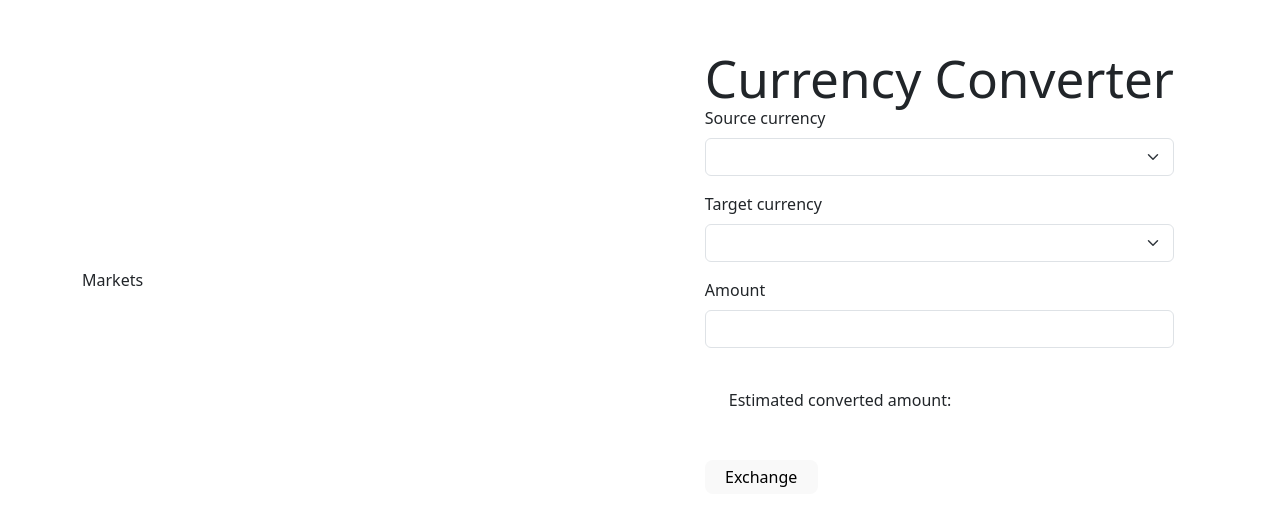
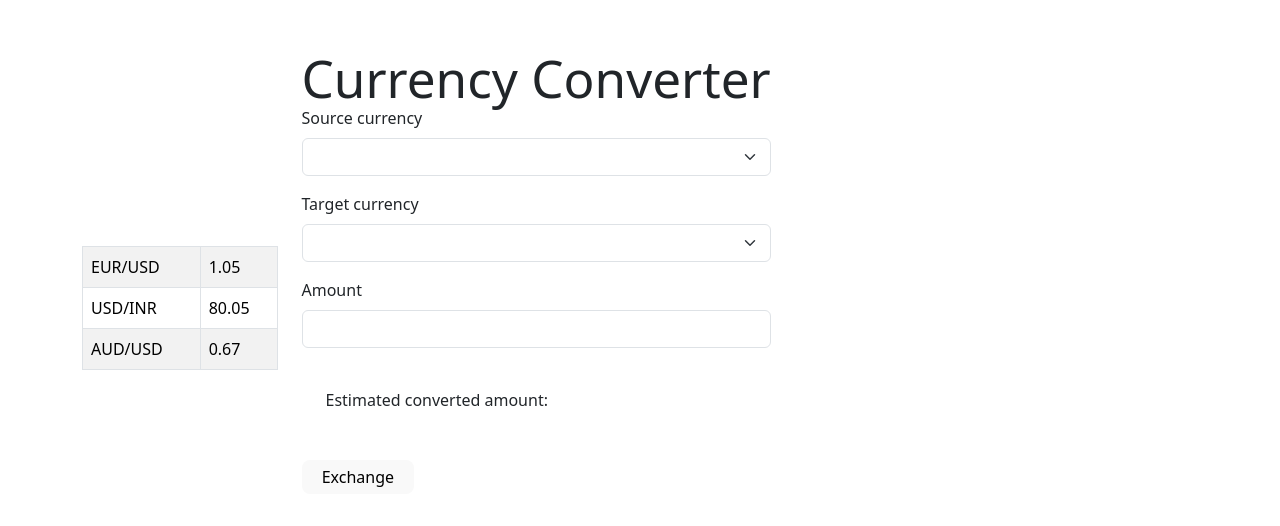
Before and after one commit to rudrcodes/CurrencyConverter, a React (Vite) app: page / in a window 1280 px wide. Shown: the part 120-646 px from the top of the page. Built offline with nearby package versions, Linux system fonts and the light colour scheme.

Commit message:
UI changes

```diff
--- a/src/App.css
+++ b/src/App.css
@@ -1,5 +1,3 @@
-
-
 .logo {
   height: 6em;
   padding: 1.5em;
@@ -36,13 +34,17 @@
   color: #888;
 }
 
+.container {
+  display: flex;
+  align-items: center;
+  flex-wrap: wrap;
+}
 
-.container{
+.App {
+  width: 100vw;
+  height: 100vh;
   display: flex;
-  justify-content: space-between;
+  justify-content: center;
   align-items: center;
-  width:60%;
+  flex-wrap: wrap;
 }
-.App{
-  width:100vw;
-}
--- a/src/App.jsx
+++ b/src/App.jsx
@@ -2,14 +2,17 @@ import './App.css'
 import CurrencyConverter from './components/CurrencyConverter'
 import Markets from './components/Markets';
 import 'bootstrap/dist/css/bootstrap.min.css';
+import { ToastContainer, toast } from 'react-toastify';
+import 'react-toastify/dist/ReactToastify.css';
 // npm install -D tailwindcss postcss autoprefixer
 // npx tailwindcss init -p
 
 function App() {
 
   return (
-    <div className='App'>
-      <div className='container'>
+    <div className='App bg-gray-100'>
+      <ToastContainer />
+      <div className='container  justify-center lg:justify-between'>
         <Markets />
         <CurrencyConverter />
       </div>
--- a/src/components/CurrencyConverter.jsx
+++ b/src/components/CurrencyConverter.jsx
@@ -1,6 +1,7 @@
 import { useState } from 'react';
 import Button from 'react-bootstrap/Button';
 import Form from 'react-bootstrap/Form';
+import { toast } from 'react-toastify';
 
 function CurrencyConverter() {
     const [src, setSrc] = useState('')
@@ -10,9 +11,41 @@ function CurrencyConverter() {
 
     const handleSubmit = (e) => {
         e.preventDefault();
-        if (src == "") return alert("Select Source curreny ")
-        if (target == "") return alert("Select Target curreny ")
-            if(inputCurrency==null) return alert("no ip")
+        if (src.length == 0) {
+
+            return toast(' Select Source curreny!', {
+                position: "top-center",
+                autoClose: 5000,
+                hideProgressBar: false,
+                closeOnClick: true,
+                pauseOnHover: true,
+                draggable: true,
+                progress: undefined,
+                theme: "dark",
+            });
+        }
+        if (target == "") {
+            return toast(' Select Target curreny!', {
+                position: "top-center",
+                autoClose: 5000,
+                hideProgressBar: false,
+                closeOnClick: true,
+                pauseOnHover: true,
+                draggable: true,
+                progress: undefined,
+                theme: "dark",
+            });
+        }
+        if (inputCurrency == null) return toast(' Enter input amount!', {
+            position: "top-center",
+            autoClose: 5000,
+            hideProgressBar: false,
+            closeOnClick: true,
+            pauseOnHover: true,
+            draggable: true,
+            progress: undefined,
+            theme: "dark",
+        });
         console.log(src, target)
 
 
@@ -67,7 +100,7 @@ function CurrencyConverter() {
     }
     return (
 
-        <Form onSubmit={handleSubmit} className='bg-gray-200 p-4 min-w-[400px] rounded-lg flex justify-center items-center flex-col'>
+        <Form onSubmit={handleSubmit} className='min-h-[500px] bg-gray-200 p-4 min-w-[400px] rounded-lg flex justify-center items-center flex-col'>
             <h1 className='text-2xl text-bold'>Currency Converter</h1>
             <div>
 
@@ -104,7 +137,7 @@ function CurrencyConverter() {
                     } value={inputCurrency} />
                 </Form.Group>
                 <Form.Group className="mb-3 bg-gray-100 p-4 text-gray-500">
-                    <Form.Label>Estimated converted amount: <span className='text-green-700 pl-4'>{convertedCurrency}</span></Form.Label>
+                    <Form.Label>Estimated converted amount: <span className='text-green-600 pl-4'>{convertedCurrency}</span></Form.Label>
                 </Form.Group>
                 <div className='flex justify-center items-center text-bold'>
                     <button type="submit" className="mb-3 rounded-md bg-gray-100 py-1 px-10 text-black " >Exchange</button>
--- a/src/components/Markets.jsx
+++ b/src/components/Markets.jsx
@@ -1,8 +1,28 @@
 import React from 'react'
+import Table from 'react-bootstrap/Table';
 
 const Markets = () => {
   return (
-    <div>Markets</div>
+    <div className='min-w-[400px] min-h-[500px] bg-blue-900 p-6 rounded-lg'>
+      <h1 className='text-2xl text-bold text-white my-2'>Markets</h1>
+      <Table striped bordered hover>
+
+        <tbody>
+          <tr>
+            <td>EUR/USD</td>
+            <td>1.05</td>
+          </tr>
+          <tr>
+            <td>USD/INR</td>
+            <td>80.05</td>
+          </tr>
+          <tr>
+            <td>AUD/USD</td>
+            <td>0.67</td>
+          </tr>
+        </tbody>
+      </Table>
+    </div>
   )
 }
 
```
